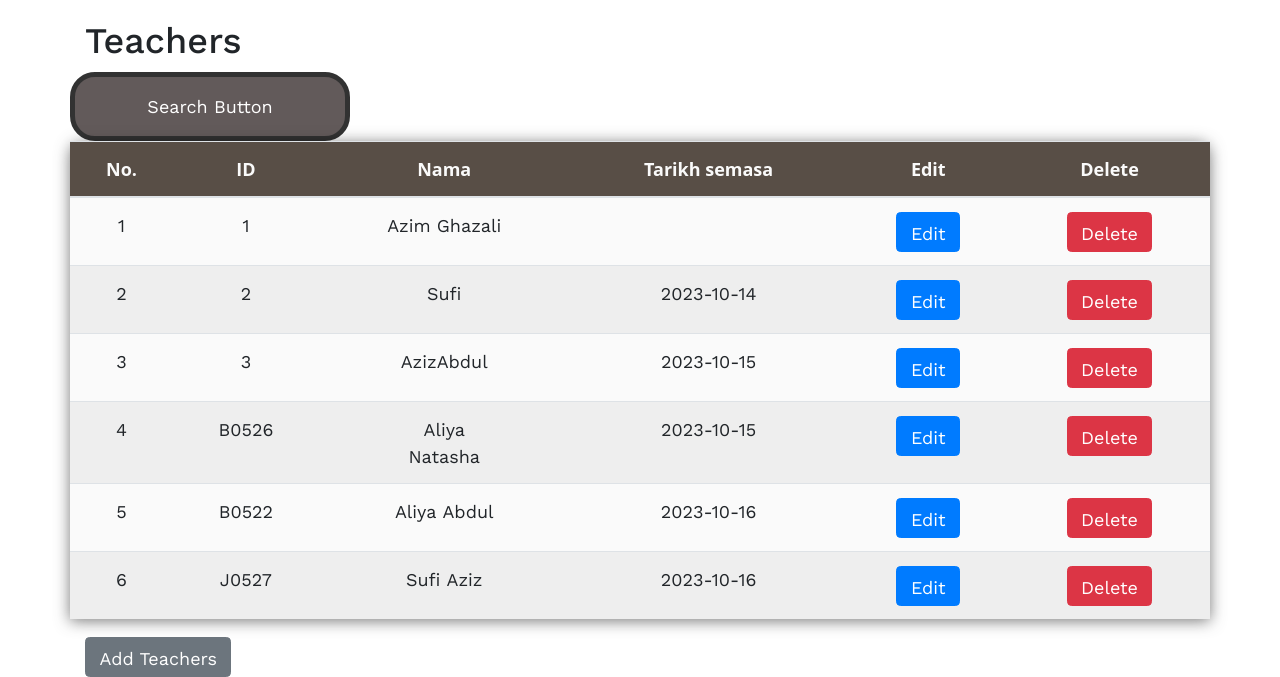
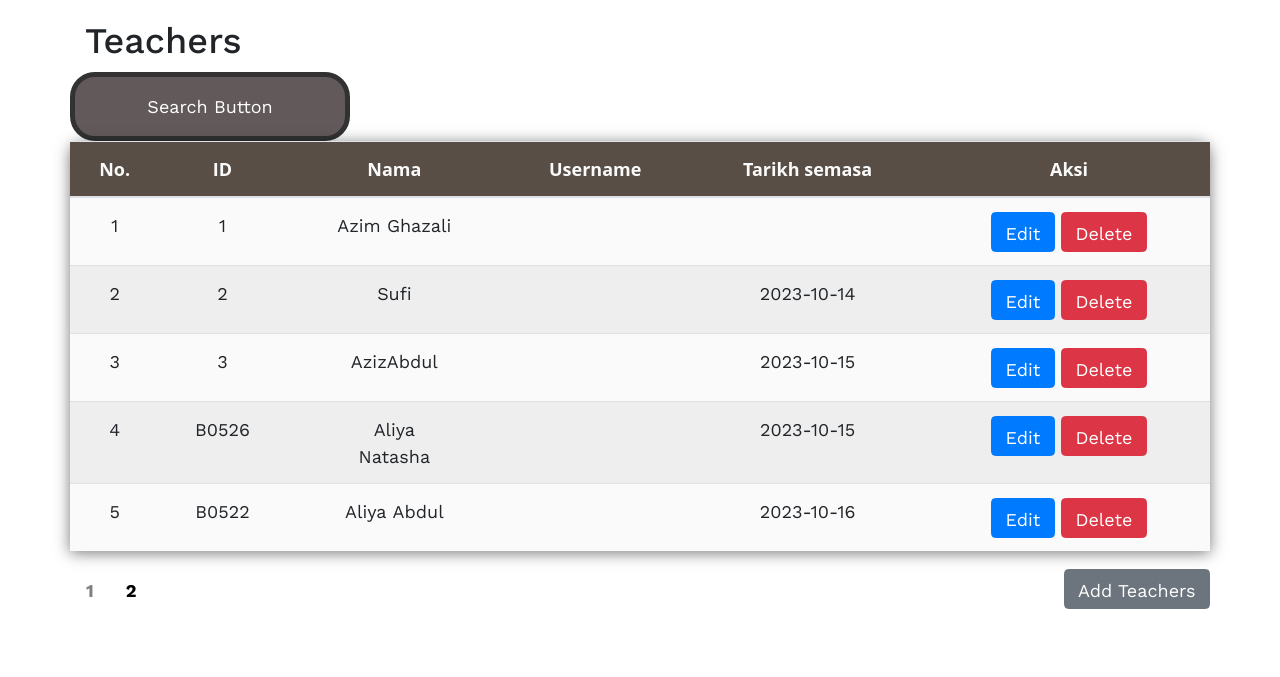
Before and after one commit to YOLO-GIT/fyp, a PHP site: page /adminView/viewTeachers.php in a window 1280 px wide. Shown: the part 179-856 px from the top of the page. After the commit the page ends 788 px from the top, so only its background shows below. Run offline with PHP 8.4, Linux system fonts and the light colour scheme; data comes from the database, SQL or seed files in the repository; some libraries are stand-ins or nearby versions.

Commit message:
Update Editing 2

```diff
--- a/admin/admin_panel/adminView/editTeacherForm.php
+++ b/admin/admin_panel/adminView/editTeacherForm.php
@@ -15,11 +15,15 @@
                 <input type="text" class="form-control" id="v_id" value="<?= $row1['teachers_ID'] ?>" hidden>
                 <div class="form-group">
                     <label for="v_id">Mengemaskini ID:</label>
-                    <input type="text" class="form-control" id="ic" required>
+                    <input type="text" class="form-control" id="ic" value="<?= $row1['teachers_ID'] ?>" required>
                 </div>
                 <div class="form-group">
                     <label for="qty">Mengemaskini Nama:</label>
                     <input type="text" class="form-control" id="qty" value="<?= $row1['teachers_Name'] ?>" required>
+                </div>
+                <div class="form-group">
+                    <label for="v_id">Mengemaskini Username:</label>
+                    <input type="text" class="form-control" id="uname" value="<?= $row1['teachers_username'] ?>" required>
                 </div>
                 <div class="form-group">
                     <button type="submit" style="height:40px" class="btn btn-primary">Simpan</button>
--- a/admin/admin_panel/adminView/viewTeachers.php
+++ b/admin/admin_panel/adminView/viewTeachers.php
@@ -68,9 +68,9 @@
                         <th class="text-center">No.</th>
                         <th class="text-center">ID</th>
                         <th class="text-center">Nama</th>
+                        <th class="text-center">Username</th>
                         <th class="text-center">Tarikh semasa</th>
-                        <th class="text-center">Edit</th>
-                        <th class="text-center">Delete</th>
+                        <th class="text-center">Aksi</th>
                     </tr>
                 </thead>
                 <!-- PHP -->
@@ -79,12 +79,24 @@
 
                 // Search
                 $filtervalues = isset($_GET['search']) ? $_GET['search'] : '';
+                //Result Page
+                $resultPage = 5;
 
                 // Searching Function PHP
                 $query = "SELECT * FROM tblteachers ";
                 if (!empty($filtervalues)) {
                     $query .= "WHERE `teachers_Name` LIKE '%$filtervalues%' ";
                 }
+
+                // Pagination logic
+                $page = isset($_GET['page']) ? $_GET['page'] : 1;
+                $start = ($page - 1) * $resultPage;
+
+                $queryCount = "SELECT COUNT(*) as total FROM tblteachers";
+                $totalResult = $conn->query($queryCount)->fetch_assoc()['total'];
+                $totalPages = ceil($totalResult / $resultPage);
+
+                $query .= " LIMIT $start, $resultPage";
 
                 $result = $conn->query($query);
                 $count = 1;
@@ -96,9 +108,11 @@
                             <td><?= $count ?></td>
                             <td><?= $row["teachers_ID"] ?></td>
                             <td><?= $row["teachers_Name"] ?></td>
+                            <td><?= $row["teachers_username"] ?></td>
                             <td><?= $row["date_teachers"] ?></td>
-                            <td><button class="btn btn-primary" style="height:40px" onclick="teacherUpdate('<?= $row['teachers_ID'] ?>')">Edit</button></td>
-                            <td><button class="btn btn-danger" style="height:40px" onclick="teacherDelete('<?= $row['teachers_ID'] ?>')">Delete</button></td>
+                            <td><button class="btn btn-primary" style="height:40px" onclick="teacherUpdate('<?= $row['teachers_ID'] ?>')">Edit</button>
+                                <button class="btn btn-danger" style="height:40px" onclick="teacherDelete('<?= $row['teachers_ID'] ?>')">Delete</button>
+                            </td>
                         </tr>
                     <?php
                         $count = $count + 1;
@@ -111,16 +125,32 @@
                 <?php
                 }
                 ?>
-                <!-- PHP Ends -->
             </table>
+            <?php
+            // Display pagination links
+            echo '<div class="pagination">';
+            for (
+                $i = 1;
+                $i <= $totalPages;
+                $i++
+            ) {
+                if (
+                    $i == $page
+                ) {
+                    echo "<span>$i</span>";
+                } else {
+                    echo "<a href='?page=$i'>$i</a>";
+                }
+            }
+            echo '</div>';
+            ?>
+
+            <!-- Trigger the modal with a button -->
+            <button type="button" class="btn btn-secondary custom_btn" style="height:40px" data-toggle="modal" data-target="#myModal">
+                Add Teachers
+            </button>
+            <!-- PHP Ends -->
         </div>
-
-
-        <!-- Trigger the modal with a button -->
-        <button type="button" class="btn btn-secondary" style="height:40px" data-toggle="modal" data-target="#myModal">
-            Add Teachers
-        </button>
-
 
         <!-- Add Teachers Starts -->
         <div class="modal fade" id="myModal" role="dialog">
--- a/admin/admin_panel/assets/js/ajaxWork.js
+++ b/admin/admin_panel/assets/js/ajaxWork.js
@@ -45,7 +45,7 @@
 
 function showTeacher(){
     $.ajax({
-        url:"../adminView/viewTeachers.php",
+        url:"./adminView/viewTeachers.php",
         method:"post",
         data:{record:1},
         success:function(data){
@@ -70,10 +70,12 @@
     var v_id = $('#v_id').val();
     var ic = $('#ic').val();
     var qty = $('#qty').val();
+    var uname = $('#uname').val();
     var fd = new FormData();
     fd.append('v_id', v_id);
     fd.append('ic', ic);
     fd.append('qty', qty);
+    fd.append('uname', uname);
 
     $.ajax({
       url:'../controller/updateTeacherController.php',
```
Also changed, not shown: admin/admin_panel/controller/updateTeacherController.php (+11 -10 lines).
